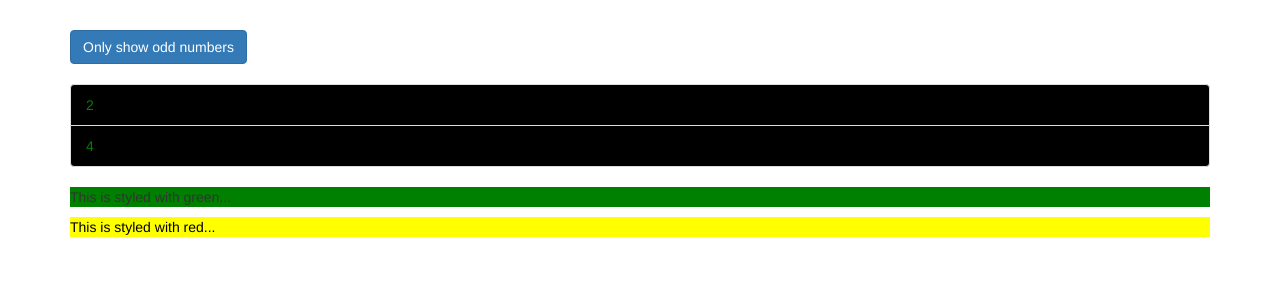
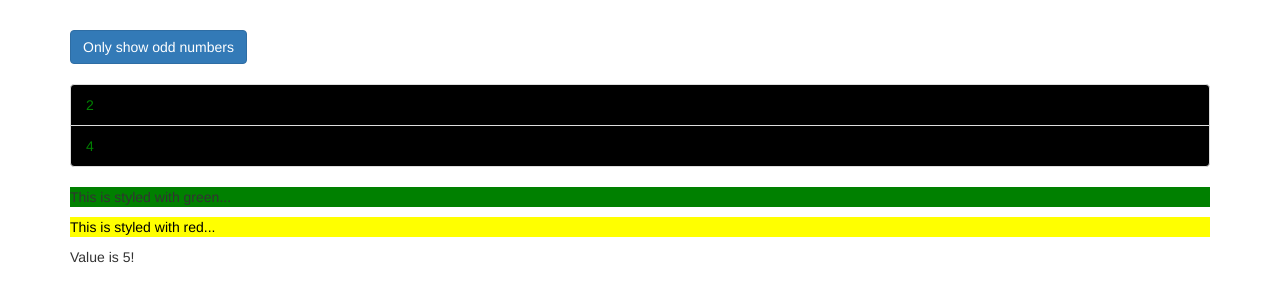
Before and after one commit to diogofcosta/angular-training, an Angular app: page / in a window 1280 px wide. Shown: the top 302 px of the page. Built offline with nearby package versions, Linux system fonts and the light colour scheme.

Commit message:
playing around with ngSwitch

```diff
--- a/src/app/app.component.html
+++ b/src/app/app.component.html
@@ -50,6 +50,12 @@
       <ng-template [ngIf]="onlyOdd">
         <p>Only odd</p>
       </ng-template>
+      <div [ngSwitch]="switchValue">
+        <p *ngSwitchCase="5">Value is 5!</p>
+        <p *ngSwitchCase="10">Value is 10!</p>
+        <p *ngSwitchCase="100">Value is 100!</p>
+        <p *ngSwitchDefault>Value is defaulted...</p>
+      </div>
     </div>
   </div>
 </div>
--- a/src/app/app.component.ts
+++ b/src/app/app.component.ts
@@ -10,4 +10,5 @@ export class AppComponent {
   odds = [1, 3, 5];
   evens = [2, 4];
   onlyOdd = false;
+  switchValue = 5;
 }
```
